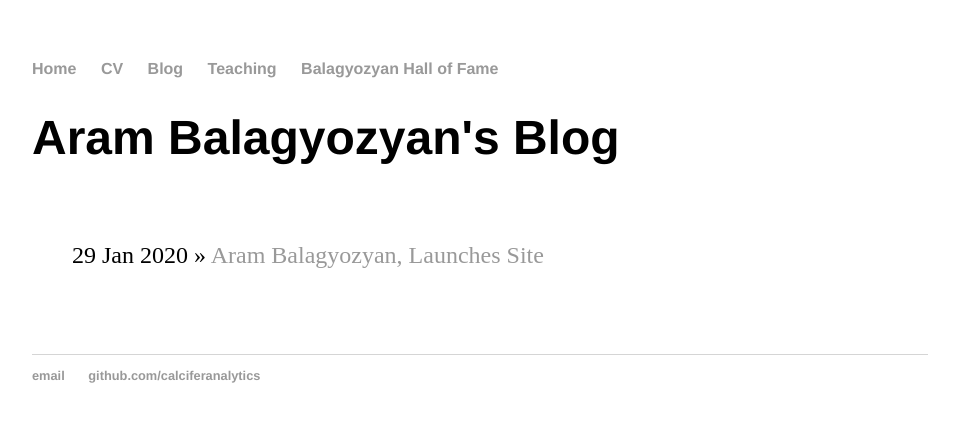
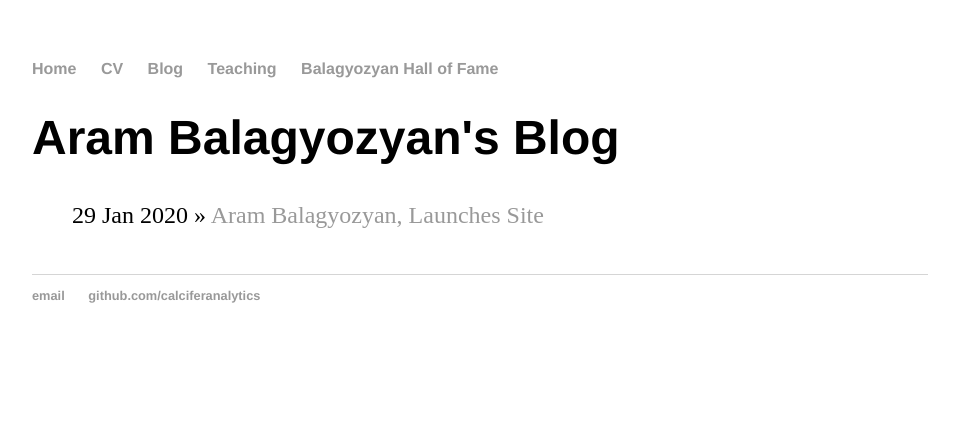
Before and after one commit to calciferanalytics/calciferanalytics.github.io, a Jekyll site: the page built from blog/index.html, in a window 1280 px wide. Shown: the top 422 px of the page, without its empty margins (160-1119 px from the left). Built offline with Jekyll 4.4.1, drawn with Linux system fonts in a browser that asks for light colours.

Commit message:
Update main.css

```diff
--- a/css/main.css
+++ b/css/main.css
@@ -44,5 +44,5 @@ ul.posts li {
 }
 
 ul li {
-    padding: 45px 0px;
+    padding: 5px 0px;
 }
```
